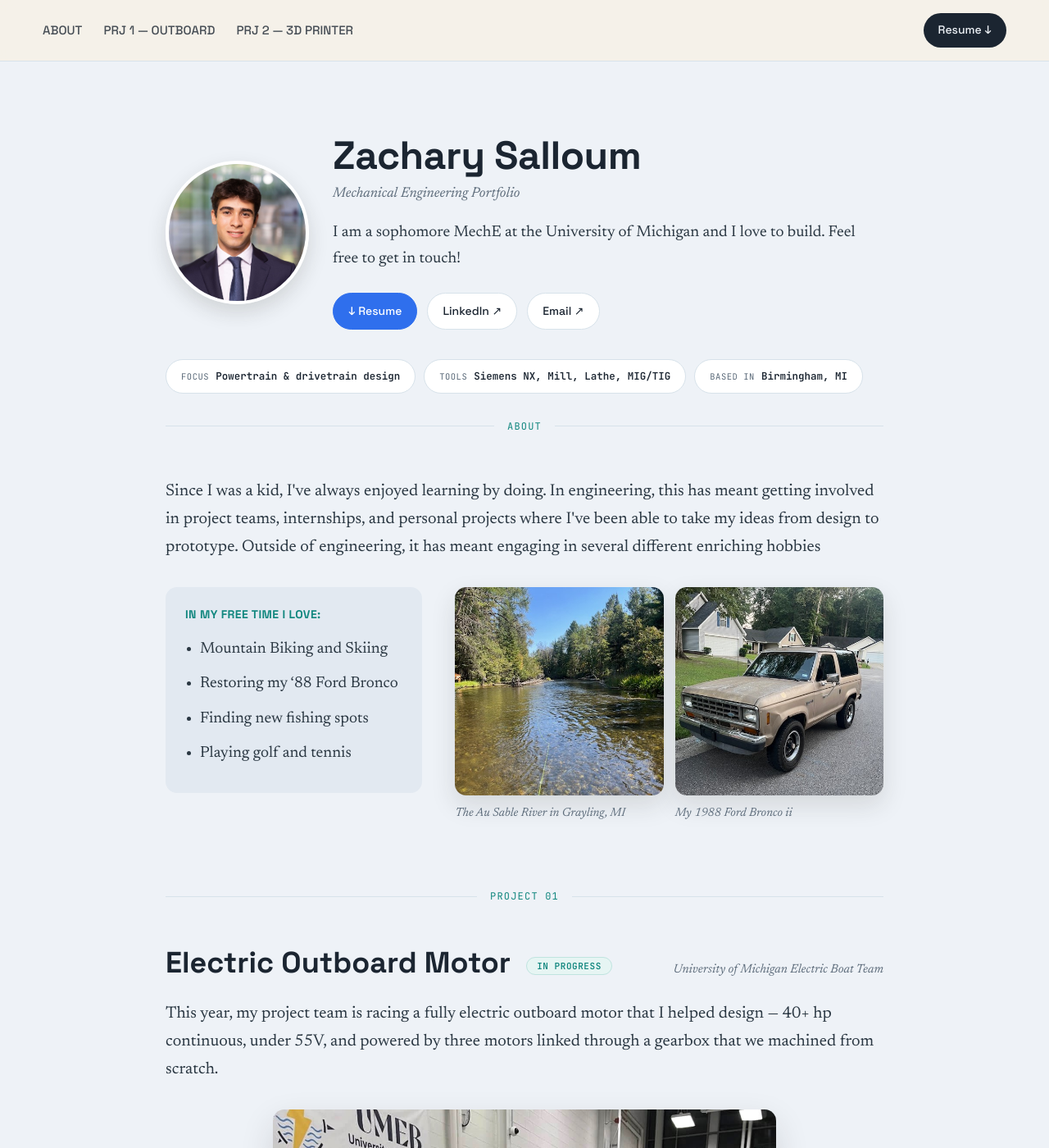
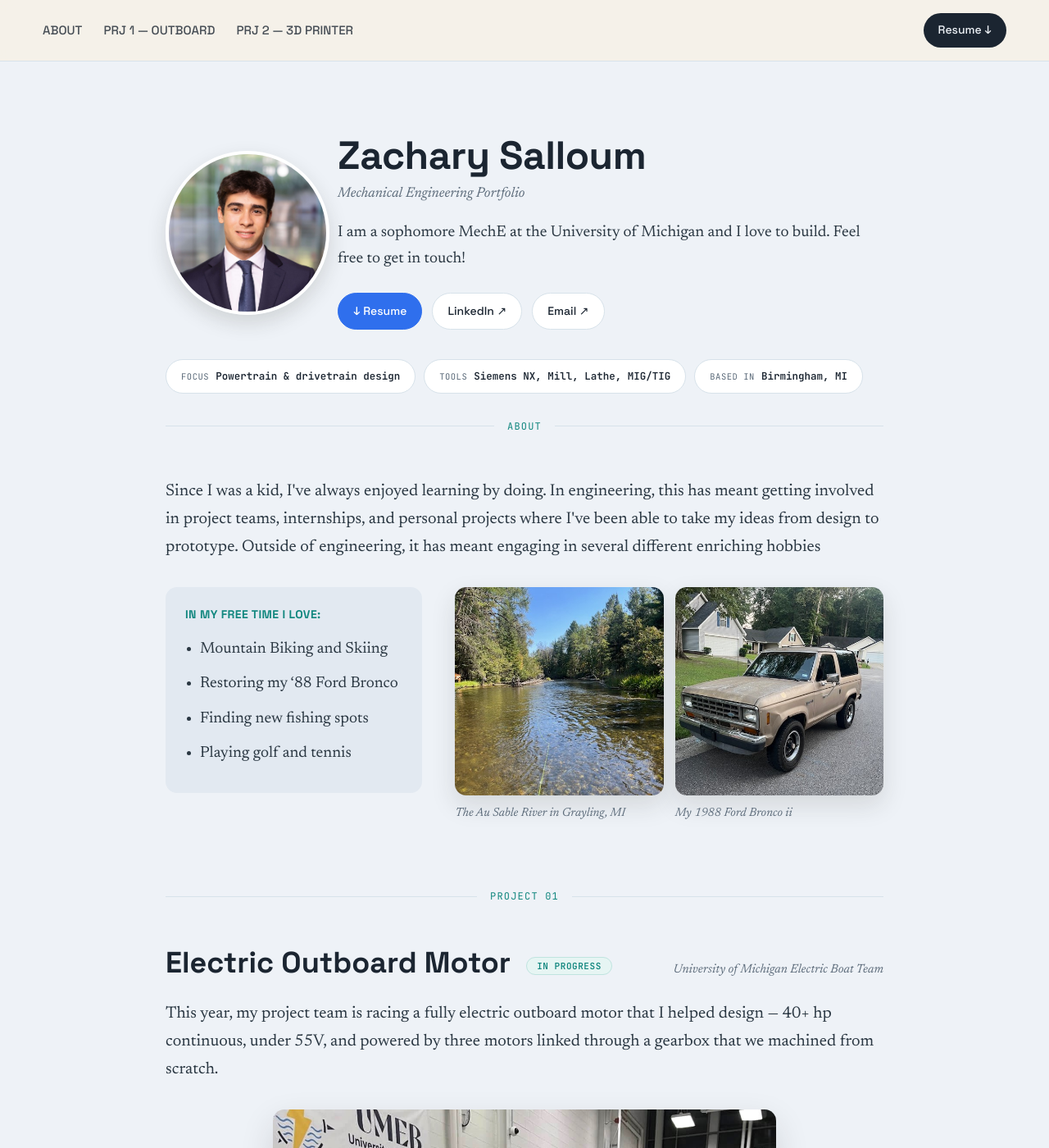
Before and after one commit to zacharysalloum/zacharysalloum.github.io, a Jekyll site: the page built from index.md, in a window 1280 px wide and 1400 px high. Shown: the whole window at 82% size. Built offline with Jekyll 4.4.1, drawn with Linux system fonts in a browser that asks for light colours.

Commit message:
Update style.css

```diff
--- a/assets/css/style.css
+++ b/assets/css/style.css
@@ -72,12 +72,12 @@ header.hero{
 .hero-grid{
   display:grid;
   grid-template-columns:150px 1fr;
-  gap:54px;
+  gap:60px;
   align-items:center;
 }
 .headshot-wrap{
-  width:175px;
-  height:175px;
+  width:200px;
+  height:200px;
   border-radius:50%;
   overflow:hidden;
   box-shadow:0 10px 24px rgba(42,38,32,.15);
```
